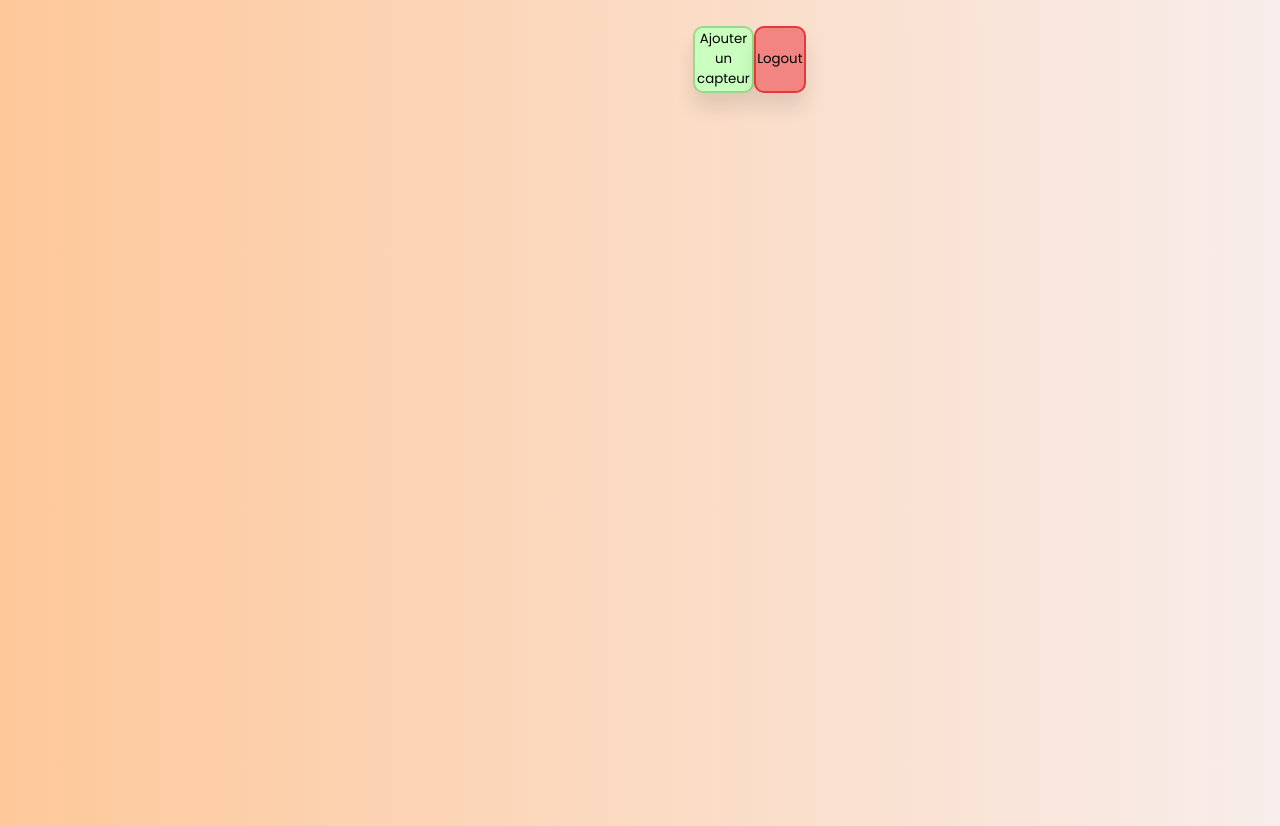
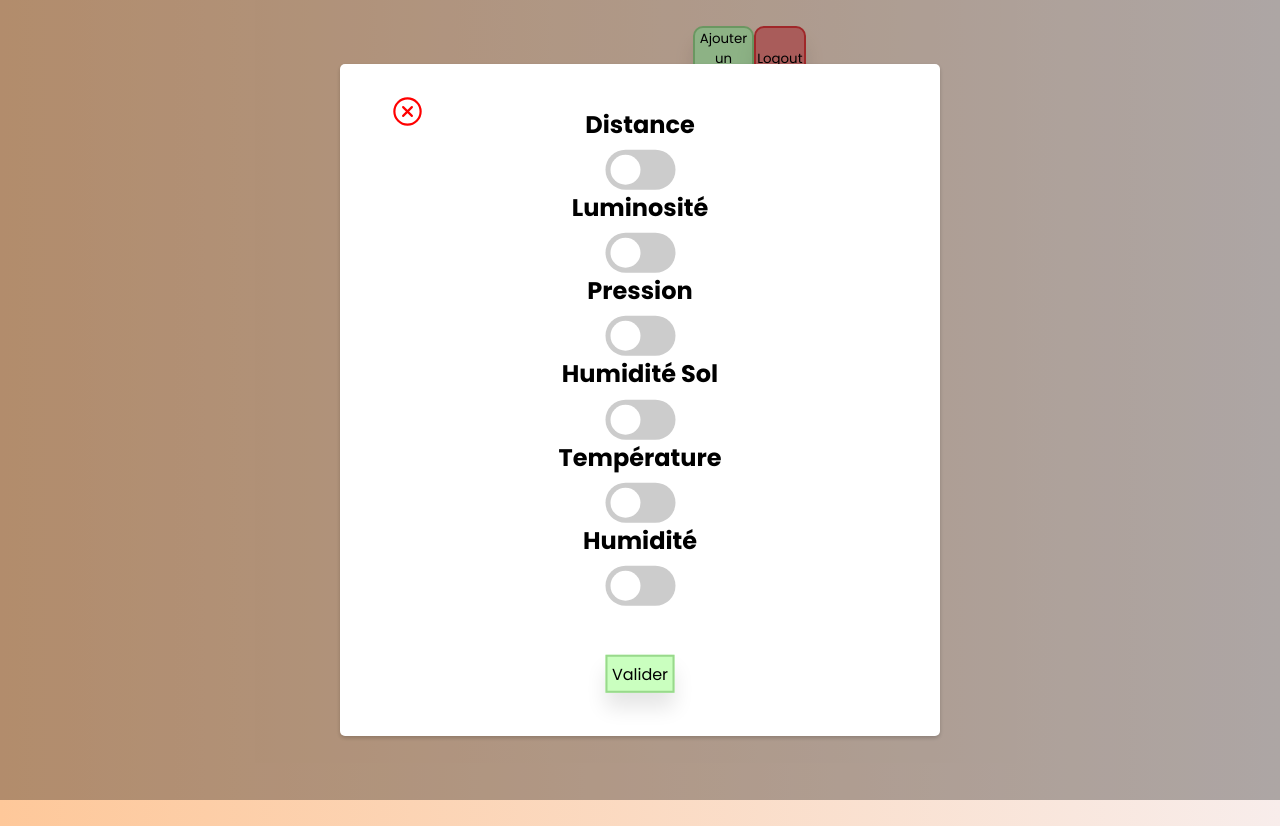
Before and after one commit to francois-charlier/tfe-2021_2022, a website: page Site_Web/pages/home.html in a window 1280 px wide. Both pictures are taken after a click on the button "Ajouter un capteur". Drawn offline with nearby package versions, Linux system fonts and the light colour scheme; files that its build step writes are made by us from their sources; no server answers; files whose address does not match are found by name.

Commit message:
Choix de capteur sur la page home

```diff
--- a/Site_Web/pages/home.html
+++ b/Site_Web/pages/home.html
@@ -21,7 +21,7 @@
     <div id="topbar">
         <p id="date"></p>
         <div id="btn-topbar">
-            <button id="btn-capteur">Ajouter un capteur</button>
+            <button id="btn-capteur" onclick="addCapteur()">Ajouter un capteur</button>
             <button id="btn-logout" onclick="logout()">Logout</button>
         </div>
     </div>
@@ -30,5 +30,49 @@
     <div id="modal-container">
 
     </div>
+    <div id="add-capteur">
+        <div id="modal-add-capteur">
+            <ion-icon name="close-circle-outline"></ion-icon>
+            <div id="list-switch">
+
+                <h2>Distance</h2>
+                <label class="switch">
+                    <input type="checkbox" name="distance">
+                    <span class="slide"></span>
+                </label><br>
+
+                <h2>Luminosité</h2>
+                <label class="switch">
+                    <input type="checkbox" name="luminosite">
+                    <span class="slide"></span>
+                </label><br>
+
+                <h2>Pression</h1>
+                <label class="switch">
+                    <input type="checkbox" name="pression">
+                    <span class="slide"></span>
+                </label><br>
+
+                <h2>Humidité Sol</h1>
+                <label class="switch">
+                    <input type="checkbox" name="humidite_sol">
+                    <span class="slide"></span>
+                </label><br>
+
+                <h2>Température</h1>
+                <label class="switch">
+                    <input type="checkbox" name="temperature">
+                    <span class="slide"></span>
+                </label><br>
+
+                <h2>Humidité</h1>
+                <label class="switch">
+                    <input type="checkbox" name="humidite">
+                    <span class="slide"></span>
+                </label><br>
+                <button id="validate-add-capteur" onclick="valideCapteurs()">Valider</button>
+            </div>
+        </div>
+    </div>
 </body>
 </html>
--- a/Site_Web/public/css/home.css
+++ b/Site_Web/public/css/home.css
@@ -151,3 +151,104 @@ ion-icon {
     width: 1100px;
     height: 400px;
 }
+
+#modal-add-capteur {
+    background-color: #fff;
+    width: 600px;
+    max-width: 100%;
+    padding: 30px 50px;
+    border-radius: 5px;
+    box-shadow: 0 2px 4px rgba(0, 0, 0, 0.2);
+    text-align: center;
+}
+
+#add-capteur {
+    background-color: rgba(0, 0, 0, 0.3);
+    top: 0;
+    left: 0;
+    width: 100%;
+    height: 100%;
+    position: fixed;
+    display: flex;
+    padding-top: 5%;
+    padding-bottom: 5%;
+    justify-content: center;
+    opacity: 0;
+    pointer-events: none;
+}
+
+#add-capteur.show {
+    opacity: 1;
+    pointer-events: auto;
+}
+
+#list-switch {
+    top: 50%;
+    left: 50%;
+    position: absolute;
+    transform: translate(-50%, -50%);
+    text-align: center;
+}
+
+#list-switch label {
+    margin-top: 5%;
+    font-size: 4vh;
+    align-items: center;
+    vertical-align: middle;
+}
+
+#validate-add-capteur {
+    background-color: #caffbf;
+    border: 2px solid #99d98c;
+    box-shadow: 0px 15px 20px rgba(0, 0, 0, 0.1);
+    margin-top: 30%;
+    padding: 3%;
+    font-size: 2vh;
+}
+
+#validate-add-capteur:hover {
+    box-shadow: 0px 15px 20px rgba(0, 0, 0, 0.2);
+}
+
+.switch {
+    position: relative;
+    display: inline-block;
+    width: 70px;
+    height: 40px;
+    margin: 0 10px;
+}
+
+.slide {
+    position: absolute;
+    cursor: pointer;
+    top: 0;
+    left: 0;
+    bottom: 0;
+    right: 0;
+    background-color: #ccc;
+    transition: .4s;
+    border-radius: 34px;
+}
+
+
+.switch input {display: none;}
+
+.slide:before {
+    position: absolute;
+    content: "";
+    height: 30px;
+    width: 30px;
+    left: 5px;
+    bottom: 5px;
+    background-color: white;
+    transition: .4s;
+    border-radius: 50px;
+}
+
+input:checked + .slide {
+    background-color: greenyellow;
+}
+
+input:checked + .slide:before {
+    transform: translateX(30px);
+}
--- a/Site_Web/public/js/home.js
+++ b/Site_Web/public/js/home.js
@@ -1,4 +1,6 @@
 function onLoad() {
+
+    console.log("Home page");
 
     const onpenModal = function(i, e) {
         let modal = document.getElementById(i);
@@ -55,7 +57,6 @@ function onLoad() {
         "temperature": ["temp", "Température"],
         "pression": ["press", "Pression Atmosphérique"],
         "humidite": ["hum", "Humidité"],
-        "interrupteur": ["switch", "Interrupteur"],
         "luminosite": ["lum", "Luminosité"],
         "distance": ["dist", "Distance"],
         "humidite_sol": ["eau", "Besoin d'Eau"]
@@ -96,7 +97,7 @@ function onLoad() {
                     `;
                 document.getElementById("container").innerHTML +=
                     `
-                    <div class="data_widget" id="` + i + `">
+                    <div class="data_widget" id="` + i + `" hidden>
                         <p class="` + dataConrespond[i][0] + `">` + dataConrespond[i][1] + `</p>
                         <p id="` + dataConrespond[i][0] + `-data" class="sensor-data">` + data[i] + `</p>
                     </div>
@@ -107,27 +108,38 @@ function onLoad() {
         const besoinEau = document.getElementById("eau-data");
         if (data.humidite_sol == "1" && besoinEau != undefined) { besoinEau.innerHTML = "Oui"; besoinEau.style.color = "#70e000"; }
         else if (besoinEau != undefined) { besoinEau.innerHTML = "Non"; besoinEau.style.color = "#ff0a54"; }
-        const interrupteur = document.getElementById("switch-data");
-        if (data.interrupteur == "1" && interrupteur != undefined) { interrupteur.innerHTML = "On"; interrupteur.style.color = "#70e000"; }
-        else if (interrupteur != undefined) { interrupteur.innerHTML = "Off"; interrupteur.style.color = "#ff0a54"; }
-
         const widgets = document.querySelectorAll(".data_widget");
 
         if (widgets.length != 0){
             widgets.forEach(i => {
                 i.addEventListener("click", function (e) {
                     e.preventDefault();
-                    console.log(i.children[0].className)
                     onpenModal(i.children[0].className, i.children[0].className)
                 })
             })
         }
+
+        let saveCapteurs = JSON.parse(localStorage.getItem("capteurs"));
+        saveCapteurs.forEach((e) => {
+            if (document.getElementById(e)) {
+                document.getElementById(e).hidden = false;
+            }
+        })
+
     })
+
+    let saveCapteurs = JSON.parse(localStorage.getItem("capteurs"));
+    saveCapteurs.forEach((e) => {
+        document.getElementsByName(e)[0].checked = true;
+        if(document.getElementById(e)){
+            document.getElementById(e).hidden = false;
+        }
+    })
+
 }
 
 function logout() {
     const socket = io()
-    socket.emit("data-send", "GGGG")
     axios.get('/logout')
         .then(function (response) {
             if (response.data == 'succes') {
@@ -138,3 +150,35 @@ function logout() {
             console.log(error);
         })
 }
+
+function addCapteur() {
+    document.getElementById("add-capteur").classList.add("show");
+    close_btn = document.getElementById("modal-add-capteur").children[0]
+    close_btn.addEventListener("click", () => {
+        document.getElementById("add-capteur").classList.remove("show");
+        document.documentElement.style.overflow = 'auto';
+
+        let switchs = document.querySelectorAll("input[type=checkbox]");
+        switchs.forEach((e) => {
+            e.checked = false;
+        })
+
+        let saveCapteurs = JSON.parse(localStorage.getItem("capteurs"));
+        saveCapteurs.forEach((e) => {
+            document.getElementsByName(e)[0].checked = true;
+        })
+    })
+}
+
+function valideCapteurs() {
+    let switchs = document.querySelectorAll("input[type=checkbox]");
+    let save = [];
+
+    switchs.forEach((e)=>{
+        if(e.checked){
+            save.push(e.name);
+        }
+    })
+    localStorage.setItem("capteurs", JSON.stringify(save));
+    window.location.reload();
+}
--- a/Site_Web/routes/api-graph.js
+++ b/Site_Web/routes/api-graph.js
@@ -35,9 +35,6 @@ router.get("/:type?", async (req, res) => {
         case "eau":
             res.send(await getData("humidite_sol"))
             break;
-        case "switch":
-            res.send(await getData("interrupteur"))
-            break;
         case "press":
             res.send(await getData("pression"))
             break;
```
Also changed, not shown: Site_Web/index.js (+2 -8 lines).
